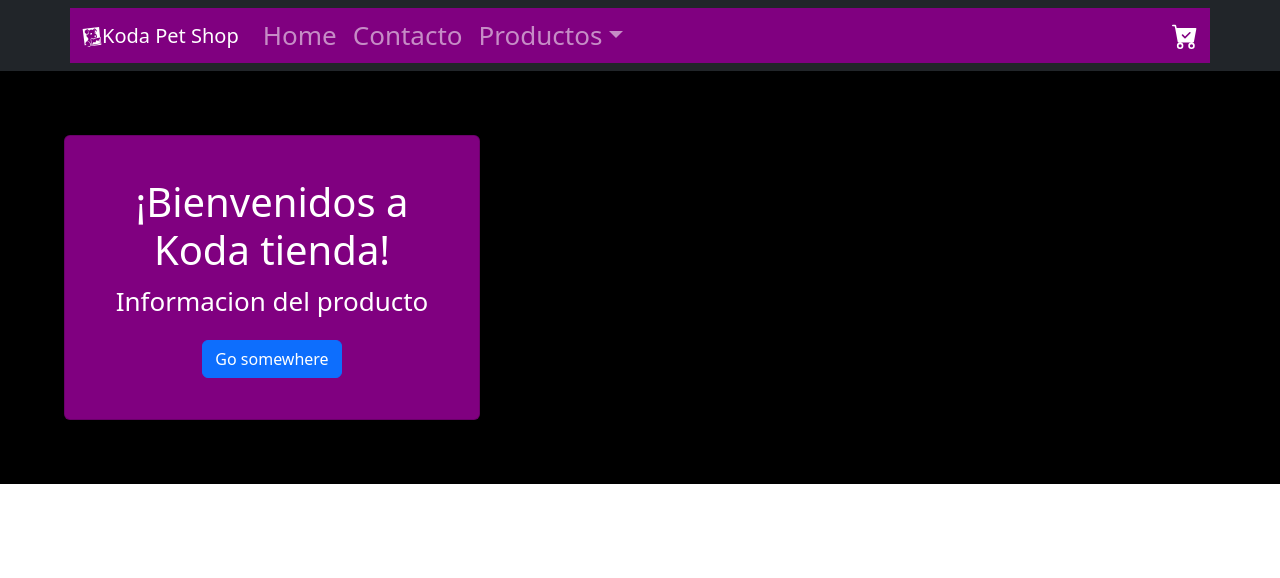
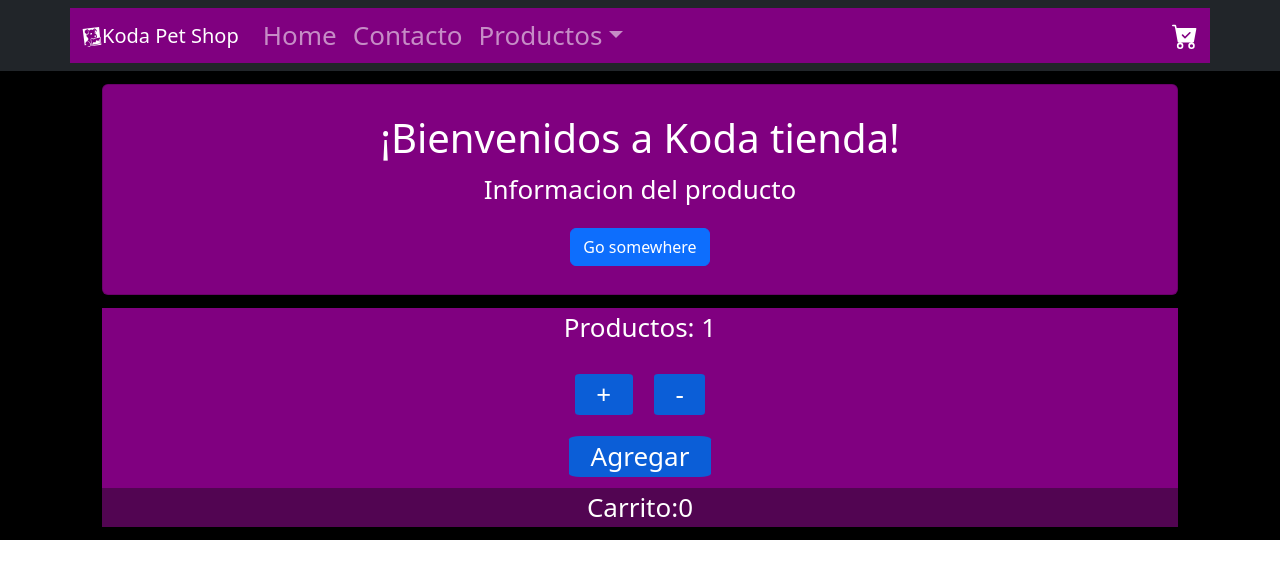
Before and after one commit to joaquinluna18/tienda-mascotas, a React (Create React App) app: page / in a window 1280 px wide. Shown: the top 578 px of the page. Built offline with nearby package versions, Linux system fonts and the light colour scheme.

Commit message:
Item count y carrito

```diff
--- a/src/App.js
+++ b/src/App.js
@@ -1,14 +1,30 @@
 import './App.css';
 import Navbar from './components/Navbar/Navbar';
 import ItemListContainer from './components/ItemListContainer/ItemListContainer';
+import { ItemCount } from './components/ItemCount/ItemCount';
+import { useState } from 'react';
+import {Carrito} from './components/Carrito/Carrito';
+
+function App() {
 
 
-function App() {
+  const [numeroProductos, setNumeroProductos] = useState(0);
+
+  const agregar = (productos) => {
+      console.log('funcion agregar', productos)
+      setNumeroProductos(productos);
+
+  }
+
+  console.log('numerosProductos',numeroProductos);
+
   return (
     <div className="App">
       <header className="App-header">
         <Navbar></Navbar>
         <ItemListContainer></ItemListContainer>
+        <ItemCount stock={5} initial={1} addOn={agregar}/>
+        <Carrito numeroCarrito={numeroProductos}/>
       </header>
     </div>
   );}
--- /dev/null
+++ b/src/components/Carrito/Carrito.js
@@ -0,0 +1,10 @@
+import './Carrito.scss';
+
+export const Carrito = ({numeroCarrito}) => {
+    return(
+        <div class="Carrito">
+            Carrito:
+            <span>{numeroCarrito}</span>
+        </div>
+      )
+}
--- /dev/null
+++ b/src/components/Carrito/Carrito.scss
@@ -0,0 +1,7 @@
+.Carrito{
+    background-color: rgb(82, 5, 82);
+    color: white;
+    margin-bottom: 1%;
+    margin-left: 8%;
+    margin-right: 8%;
+}
--- /dev/null
+++ b/src/components/ItemCount/ItemCount.js
@@ -0,0 +1,29 @@
+import { useState } from "react";
+import './ItemCount.scss'
+
+export const ItemCount = ({stock, initial, addOn}) => {
+    const [contador, setContador] = useState(initial);
+
+    const incrementar = () =>{
+        if(contador<stock){
+            setContador(contador + 1)
+        }
+    }
+
+    const disminuir = () =>{
+        if(contador>0){
+            setContador(contador - 1)
+        }
+    }
+
+    return(
+        <div class="ItemCount">
+            <p>Productos: {contador}</p>
+            <button class="bttn" onClick={incrementar}>  +  </button>
+            <button class="bttn" onClick={disminuir}>  -  </button>
+            <br></br>
+            <button class="bttn" onClick={()=>(addOn(contador))}> Agregar </button>
+
+        </div>
+    )
+}
--- /dev/null
+++ b/src/components/ItemCount/ItemCount.scss
@@ -0,0 +1,16 @@
+.ItemCount{
+    background-color: purple;
+    color: white;
+    margin-left: 8%;
+    margin-right: 8%;
+}
+
+.bttn{
+    background-color: #0b5ed7;
+    color: white;
+    margin: 1%;
+    border-radius: 8%;
+    border: #0b5ed7;
+    padding-left: 2%;
+    padding-right: 2%;
+}
--- a/src/components/ItemListContainer/ItemListContainer.jsx
+++ b/src/components/ItemListContainer/ItemListContainer.jsx
@@ -5,7 +5,7 @@ import Hola from './Hola/Hola';
 
  function ItemListContainer() {
        return (
-            <Card style={{ width: '18rem' }}>
+            <Card >
               <Card.Body>
                 <Card.Title>
                 <Hola></Hola>
--- a/src/components/ItemListContainer/ItemListContainer.scss
+++ b/src/components/ItemListContainer/ItemListContainer.scss
@@ -1,6 +1,8 @@
 .card{
     background-color: purple !important;
-    padding: 2%;
-    margin: 5%;
-    width: 26rem !important;
+   padding: 1%;
+   margin: 1%;
+   margin-left: 8%;
+   margin-right: 8%;
+
 }
--- a/src/components/Navbar/CartWidget.js
+++ b/src/components/Navbar/CartWidget.js
@@ -4,9 +4,7 @@ import { BsFillCartCheckFill } from "react-icons/bs";
 const CardWiget = () => {
 
         return(
-
             <BsFillCartCheckFill></BsFillCartCheckFill>
-
             )
 
 
```
